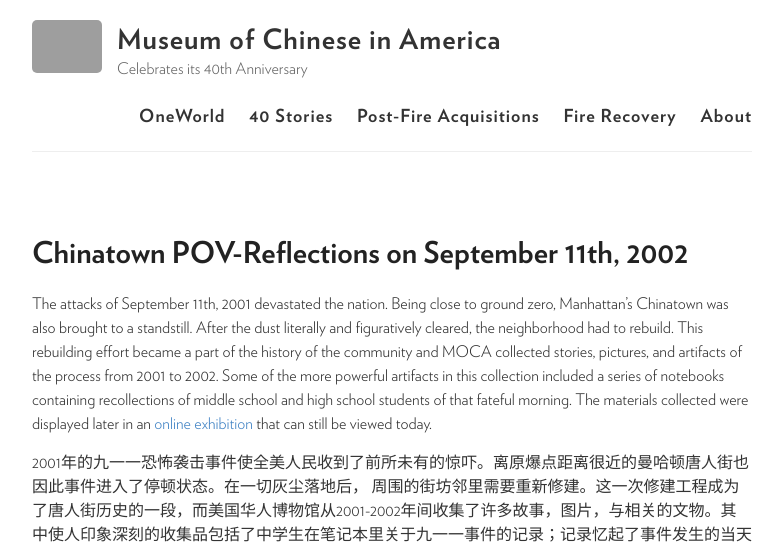
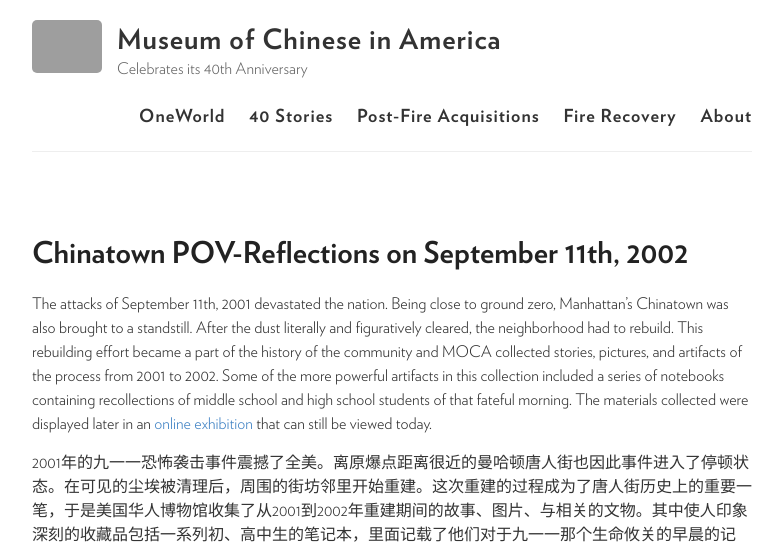
Before and after one commit to moca40/moca40.github.io, a Jekyll site: the page built from _stories/2002-01-01-911-chinatown.md, in a window 1280 px wide. Shown: the top 548 px of the page, without its empty margins (248-1031 px from the left). Built offline with Jekyll 4.4.1, drawn with Linux system fonts in a browser that asks for light colours; some of the changed text lies outside the part shown; grey boxes are pictures that could not be loaded.

Commit message:
Update 2002-01-01-911-chinatown.md

```diff
--- a/_stories/2002-01-01-911-chinatown.md
+++ b/_stories/2002-01-01-911-chinatown.md
@@ -70,6 +70,6 @@
 
 The attacks of September 11th, 2001 devastated the nation. Being close to ground zero, Manhattan’s Chinatown was also brought to a standstill.  After the dust literally and figuratively cleared, the neighborhood had to rebuild.  This rebuilding effort became a part of the history of the community and MOCA collected stories, pictures, and artifacts of the process from 2001 to 2002.  Some of the more powerful artifacts in this collection included a series of notebooks containing recollections of middle school and high school students of that fateful morning.  The materials collected were displayed later in an [online exhibition](http://911chinatown.mocanyc.org/) that can still be viewed today.
 
-2001年的九一一恐怖袭击事件使全美人民收到了前所未有的惊吓。离原爆点距离很近的曼哈顿唐人街也因此事件进入了停顿状态。在一切灰尘落地后， 周围的街坊邻里需要重新修建。这一次修建工程成为了唐人街历史的一段，而美国华人博物馆从2001-2002年间收集了许多故事，图片，与相关的文物。其中使人印象深刻的收集品包括了中学生在笔记本里关于九一一事件的记录；记录忆起了事件发生的当天早晨。此次收集的文物而后被博物馆载入[网站](http://911chinatown.mocanyc.org/)展出，至今亦在。
+2001年的九一一恐怖袭击事件震撼了全美。离原爆点距离很近的曼哈顿唐人街也因此事件进入了停顿状态。在可见的尘埃被清理后，周围的街坊邻里开始重建。这次重建的过程成为了唐人街历史上的重要一笔，于是美国华人博物馆收集了从2001到2002年重建期间的故事、图片、与相关的文物。其中使人印象深刻的收藏品包括一系列初、高中生的笔记本，里面记载了他们对于九一一那个生命攸关的早晨的记忆。这些材料稍后在MOCA的[在线展馆](http://911chinatown.mocanyc.org/)中展出，至今亦在。
 
 {% include slideshow.html %}
```
